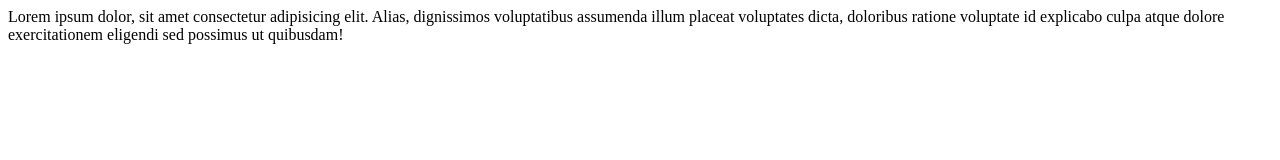
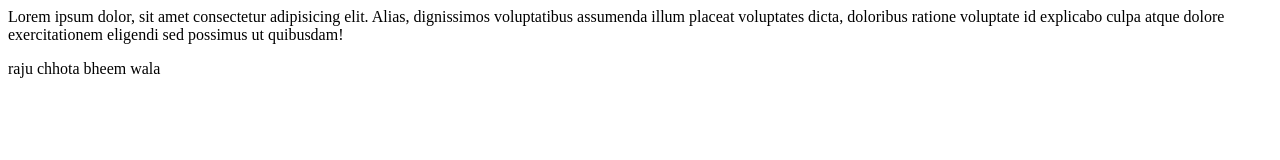
Before and after one commit to strangerjatin/JatinBhai, a plain HTML site: page jatinBhai/index.html in a window 1280 px wide. Drawn offline with Linux system fonts and the light colour scheme.

Commit message:
add para2

```diff
--- a/jatinBhai/index.html
+++ b/jatinBhai/index.html
@@ -1,2 +1,3 @@
 <p>Lorem ipsum dolor, sit amet consectetur adipisicing elit. Alias, dignissimos voluptatibus assumenda illum placeat voluptates dicta, doloribus ratione voluptate id explicabo culpa atque dolore exercitationem eligendi sed possimus ut quibusdam!
 </p>
+<p>raju chhota bheem wala</p>
```
